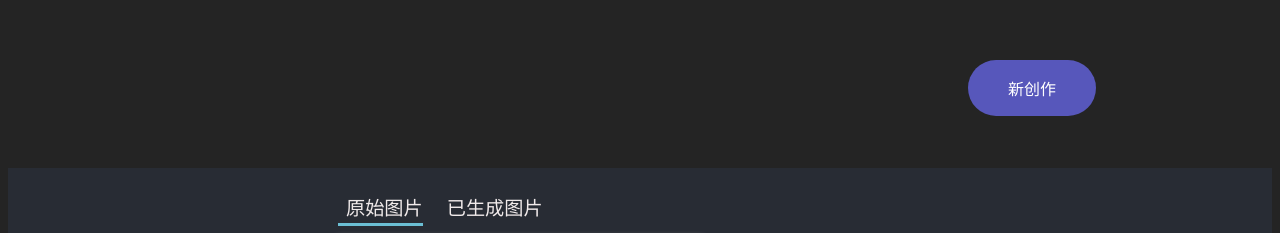
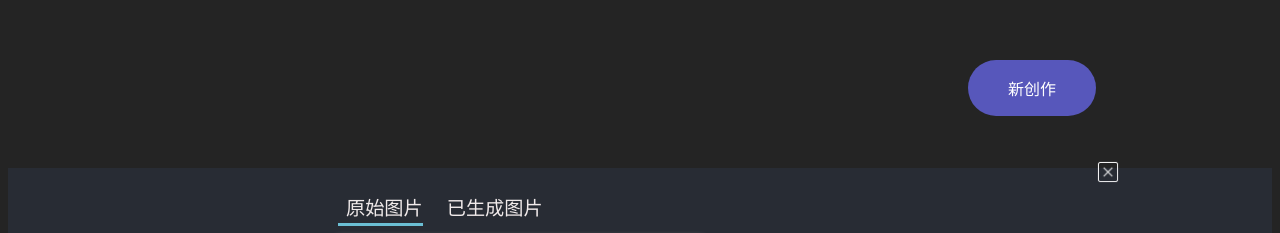
Before and after one commit to Creative-Ataraxia/PetaPeta, a React (Vite) app: page /petapeta-UI-take2/page2index in a window 1280 px wide. Shown: the top 233 px of the page. Built offline with nearby package versions, Linux system fonts and the light colour scheme.

Commit message:
page 2 1.0 done

```diff
--- a/src/Components/Page2/page2Body.css
+++ b/src/Components/Page2/page2Body.css
@@ -101,6 +101,17 @@
     }
   }
 
+  .close-button {
+    position: absolute;
+    top: 10rem;
+    right: 10rem;
+    cursor: pointer;
+  }
+
+  .close-button img {
+    width: 1.5rem;
+    filter: brightness(0) invert(1);
+  }
 
   .actions {
     display: flex;
--- a/src/Components/Page2/page2Body.jsx
+++ b/src/Components/Page2/page2Body.jsx
@@ -1,4 +1,5 @@
 import React, { useState } from 'react';
+import { Link } from 'react-router-dom';
 import './page2Body.css';
 import placeholder1 from '@/assets/images/octo.jpg';
 import placeholder2 from '@/assets/images/octo.jpg';
@@ -58,6 +59,11 @@ function Page2Body() {
         </div>
       </div>
       <div className="bodyRight">
+        <div>
+          <Link to="/petapeta-UI-take2/" className="close-button">
+            <img src="src/assets/images/icons8-close-window-100.png" alt="Close" />
+          </Link>
+        </div>
         <div className="actions">
             <button className="save" onClick={handleSaveClick}>下载/保存</button>
             <button className="share" onClick={handleShareClick}>分享</button>
```
Also changed, not shown: 3 other files (tests, documents, lock files or other folders).
